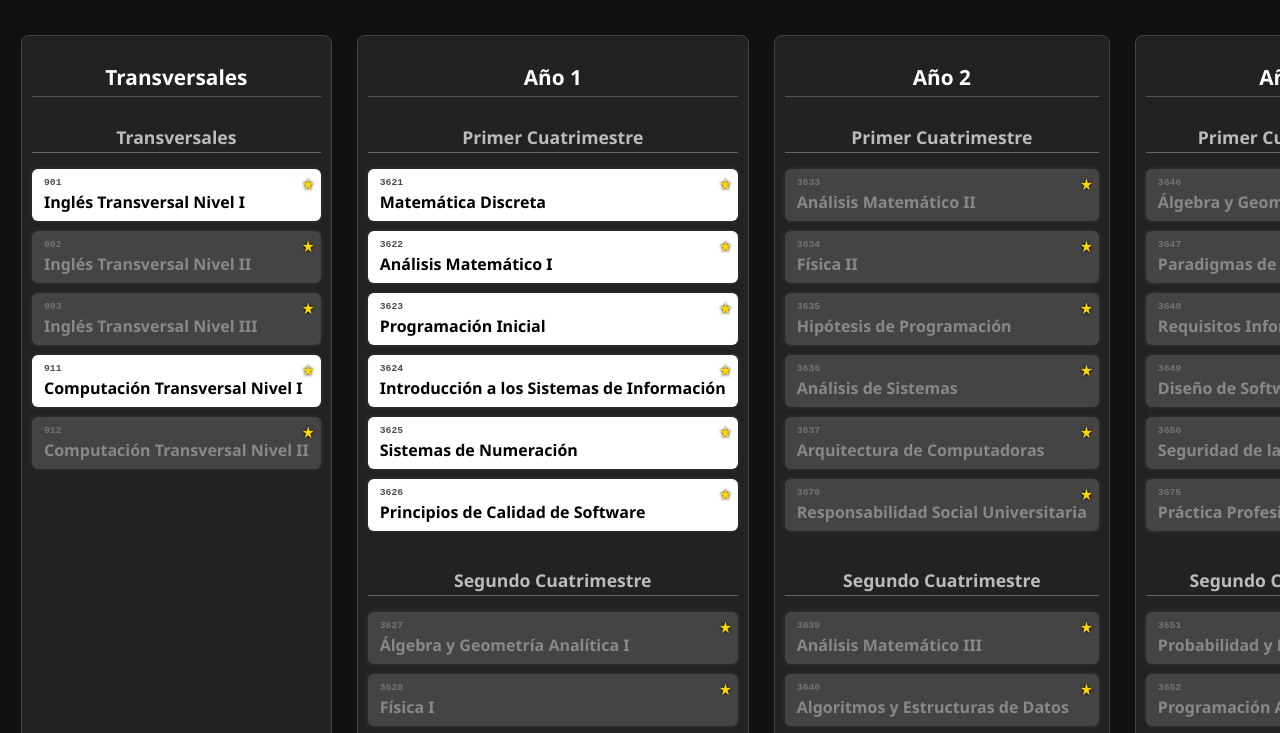
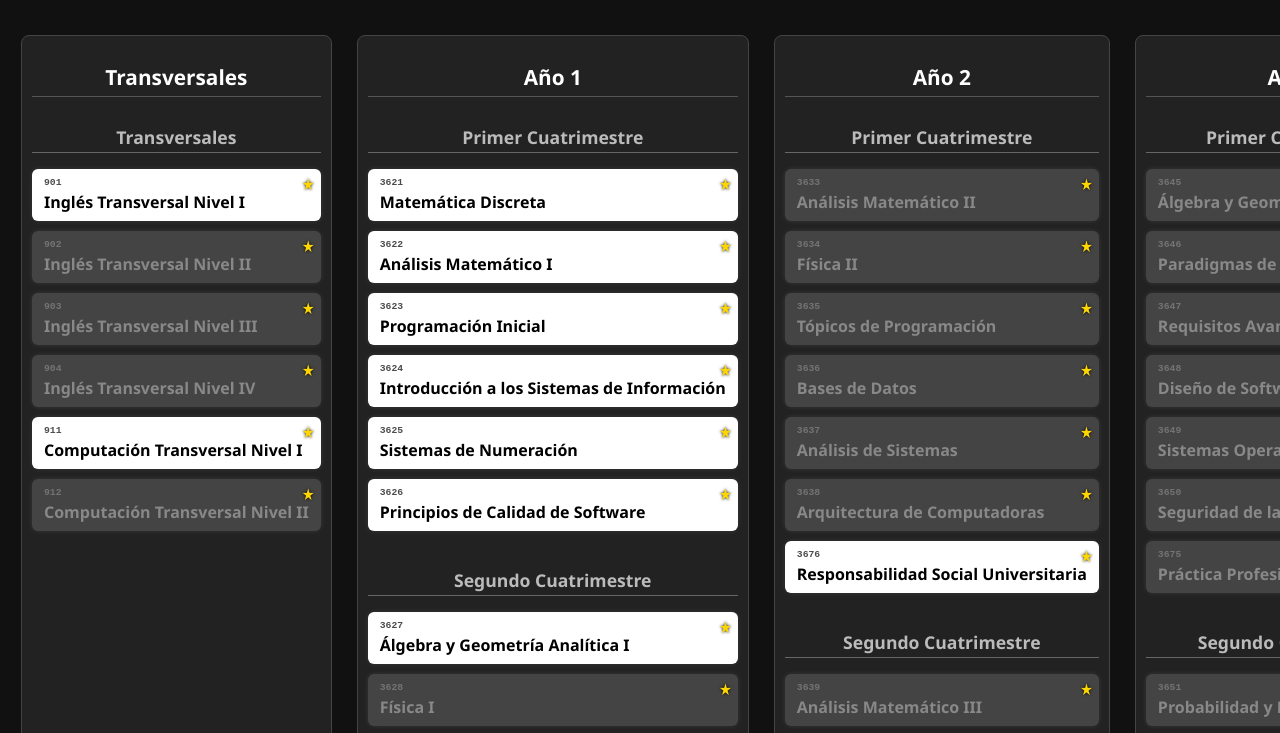
Before and after one commit to ivaa0440/Malla-Ing-Informatica, a plain HTML site: page index.html in a window 1280 px wide. Shown: the part 99-832 px from the top of the page. Drawn offline with Linux system fonts and the light colour scheme.

Commit message:
Update index1.html

```diff
--- a/index.html
+++ b/index.html
@@ -152,14 +152,16 @@
 
   <script>
     const materias = [
-      // Transversales, año 0
+      // Transversales, año 0, cuatrimestre 0
       { codigo: '901', nombre: 'Inglés Transversal Nivel I', año: 0, cuatrimestre: 0, correlativas: [] },
       { codigo: '902', nombre: 'Inglés Transversal Nivel II', año: 0, cuatrimestre: 0, correlativas: ['901'] },
       { codigo: '903', nombre: 'Inglés Transversal Nivel III', año: 0, cuatrimestre: 0, correlativas: ['902'] },
+      { codigo: '904', nombre: 'Inglés Transversal Nivel IV', año: 0, cuatrimestre: 0, correlativas: ['903'] },
       { codigo: '911', nombre: 'Computación Transversal Nivel I', año: 0, cuatrimestre: 0, correlativas: [] },
       { codigo: '912', nombre: 'Computación Transversal Nivel II', año: 0, cuatrimestre: 0, correlativas: ['911'] },
 
       // Primer Año
+      // Primer cuatrimestre
       { codigo: '3621', nombre: 'Matemática Discreta', año: 1, cuatrimestre: 1, correlativas: [] },
       { codigo: '3622', nombre: 'Análisis Matemático I', año: 1, cuatrimestre: 1, correlativas: [] },
       { codigo: '3623', nombre: 'Programación Inicial', año: 1, cuatrimestre: 1, correlativas: [] },
@@ -167,65 +169,76 @@
       { codigo: '3625', nombre: 'Sistemas de Numeración', año: 1, cuatrimestre: 1, correlativas: [] },
       { codigo: '3626', nombre: 'Principios de Calidad de Software', año: 1, cuatrimestre: 1, correlativas: [] },
 
-      { codigo: '3627', nombre: 'Álgebra y Geometría Analítica I', año: 1, cuatrimestre: 2, correlativas: ['3622'] },
+      // Segundo cuatrimestre
+      { codigo: '3627', nombre: 'Álgebra y Geometría Analítica I', año: 1, cuatrimestre: 2, correlativas: [] },
       { codigo: '3628', nombre: 'Física I', año: 1, cuatrimestre: 2, correlativas: ['3622'] },
-      { codigo: '3629', nombre: 'Programación Estructurada Básica', año: 1, cuatrimestre: 2, correlativas: ['3623', '3625'] },
-      { codigo: '3630', nombre: 'Introducción a la Gestión de Proyectos', año: 1, cuatrimestre: 2, correlativas: ['3624'] },
+      { codigo: '3629', nombre: 'Programación Estructurada Básica', año: 1, cuatrimestre: 2, correlativas: ['3623'] },
+      { codigo: '3630', nombre: 'Introducción a la Gestión de Requisitos', año: 1, cuatrimestre: 2, correlativas: ['3624'] },
       { codigo: '3631', nombre: 'Fundamentos de Sistemas Embebidos', año: 1, cuatrimestre: 2, correlativas: ['3625'] },
-      { codigo: '3632', nombre: 'Introducción a los Proyectos Informáticos', año: 1, cuatrimestre: 2, correlativas: ['3626'] },
+      { codigo: '3632', nombre: 'Introducción a los Proyectos Informáticos', año: 1, cuatrimestre: 2, correlativas: [] },
 
       // Segundo Año
-      { codigo: '3633', nombre: 'Análisis Matemático II', año: 2, cuatrimestre: 1, correlativas: ['3622'] },
+      // Primer cuatrimestre
+      { codigo: '3633', nombre: 'Análisis Matemático II', año: 2, cuatrimestre: 1, correlativas: ['3622', '3627'] },
       { codigo: '3634', nombre: 'Física II', año: 2, cuatrimestre: 1, correlativas: ['3628'] },
-      { codigo: '3635', nombre: 'Hipótesis de Programación', año: 2, cuatrimestre: 1, correlativas: ['3629', '3621'] },
-      { codigo: '3636', nombre: 'Análisis de Sistemas', año: 2, cuatrimestre: 1, correlativas: ['3629', '3621'] },
-      { codigo: '3637', nombre: 'Arquitectura de Computadoras', año: 2, cuatrimestre: 1, correlativas: ['3625', '3629'] },
-      { codigo: '3676', nombre: 'Responsabilidad Social Universitaria', año: 2, cuatrimestre: 1, correlativas: ['3626'] },
+      { codigo: '3635', nombre: 'Tópicos de Programación', año: 2, cuatrimestre: 1, correlativas: ['3629', '3621'] },
+      { codigo: '3636', nombre: 'Bases de Datos', año: 2, cuatrimestre: 1, correlativas: ['3629'] },
+      { codigo: '3637', nombre: 'Análisis de Sistemas', año: 2, cuatrimestre: 1, correlativas: ['3624'] },
+      { codigo: '3638', nombre: 'Arquitectura de Computadoras', año: 2, cuatrimestre: 1, correlativas: ['3631'] },
+      { codigo: '3676', nombre: 'Responsabilidad Social Universitaria', año: 2, cuatrimestre: 1, correlativas: [] },
 
+      // Segundo cuatrimestre
       { codigo: '3639', nombre: 'Análisis Matemático III', año: 2, cuatrimestre: 2, correlativas: ['3633'] },
       { codigo: '3640', nombre: 'Algoritmos y Estructuras de Datos', año: 2, cuatrimestre: 2, correlativas: ['3635'] },
       { codigo: '3641', nombre: 'Bases de Datos Aplicadas', año: 2, cuatrimestre: 2, correlativas: ['3636'] },
-      { codigo: '3642', nombre: 'Principios de Interfaces de Sistemas', año: 2, cuatrimestre: 2, correlativas: ['3637', '3626'] },
-      { codigo: '3643', nombre: 'Redes de Computadoras', año: 2, cuatrimestre: 2, correlativas: ['3635', '3637'] },
-      { codigo: '3644', nombre: 'Gestión de las Organizaciones', año: 2, cuatrimestre: 2, correlativas: ['3636', '3635', '3624'] },
-      { codigo: '3645', nombre: 'Taller de Integración', año: 2, cuatrimestre: 2, correlativas: ['3629', '3635', '3636', '3637'] },
+      { codigo: '3642', nombre: 'Principios de Diseño de Sistemas', año: 2, cuatrimestre: 2, correlativas: ['3637'] },
+      { codigo: '3643', nombre: 'Redes de Computadoras', año: 2, cuatrimestre: 2, correlativas: ['3638'] },
+      { codigo: '3644', nombre: 'Gestión de las Organizaciones', año: 2, cuatrimestre: 2, correlativas: [] },
+      { codigo: '3680', nombre: 'Taller de Integración', año: 2, cuatrimestre: 2, correlativas: ['3627', '3628', '3629', '3630', '3631', '3632'] },
 
       // Tercer Año
-      { codigo: '3646', nombre: 'Álgebra y Geometría Analítica II', año: 3, cuatrimestre: 1, correlativas: ['3627'] },
-      { codigo: '3647', nombre: 'Paradigmas de Programación', año: 3, cuatrimestre: 1, correlativas: ['3640', '3635'] },
-      { codigo: '3648', nombre: 'Requisitos Informáticos', año: 3, cuatrimestre: 1, correlativas: ['3641', '3636'] },
-      { codigo: '3649', nombre: 'Diseño de Software', año: 3, cuatrimestre: 1, correlativas: ['3641', '3647'] },
-      { codigo: '3650', nombre: 'Seguridad de la Información', año: 3, cuatrimestre: 1, correlativas: ['3641', '3643'] },
-      { codigo: '3675', nombre: 'Práctica Profesional Supervisada', año: 3, cuatrimestre: 1, correlativas: ['3642'] },
+      // Primer cuatrimestre
+      { codigo: '3645', nombre: 'Álgebra y Geometría Analítica II', año: 3, cuatrimestre: 1, correlativas: ['3627'] },
+      { codigo: '3646', nombre: 'Paradigmas de Programación', año: 3, cuatrimestre: 1, correlativas: ['3640', '3633'] },
+      { codigo: '3647', nombre: 'Requisitos Avanzados', año: 3, cuatrimestre: 1, correlativas: ['3642', '3630'] },
+      { codigo: '3648', nombre: 'Diseño de Software', año: 3, cuatrimestre: 1, correlativas: ['3642', '3636'] },
+      { codigo: '3649', nombre: 'Sistemas Operativos', año: 3, cuatrimestre: 1, correlativas: ['3638'] },
+      { codigo: '3650', nombre: 'Seguridad de la Información', año: 3, cuatrimestre: 1, correlativas: ['3643', '3635', '3638'] },
+      { codigo: '3675', nombre: 'Práctica Profesional Supervisada', año: 3, cuatrimestre: 1, correlativas: ['3642', '3646'] },
 
-      { codigo: '3651', nombre: 'Probabilidad y Estadística', año: 3, cuatrimestre: 2, correlativas: ['3646', '3621'] },
-      { codigo: '3652', nombre: 'Programación Avanzada', año: 3, cuatrimestre: 2, correlativas: ['3649', '3647'] },
-      { codigo: '3653', nombre: 'Tecnologías de Bases de Datos', año: 3, cuatrimestre: 2, correlativas: ['3641'] },
-      { codigo: '3654', nombre: 'Virtualización de Hardware', año: 3, cuatrimestre: 2, correlativas: ['3643', '3644'] },
-      { codigo: '3655', nombre: 'Auditoría y Legislación', año: 3, cuatrimestre: 2, correlativas: ['3643', '3644'] },
+      // Segundo cuatrimestre
+      { codigo: '3651', nombre: 'Probabilidad y Estadística', año: 3, cuatrimestre: 2, correlativas: ['3645', '3639', '3621'] },
+      { codigo: '3652', nombre: 'Programación Avanzada', año: 3, cuatrimestre: 2, correlativas: ['3646'] },
+      { codigo: '3653', nombre: 'Arquitectura de Sistemas Software', año: 3, cuatrimestre: 2, correlativas: ['3648'] },
+      { codigo: '3654', nombre: 'Virtualización de Hardware', año: 3, cuatrimestre: 2, correlativas: ['3649', '3650'] },
+      { codigo: '3655', nombre: 'Auditoría y Legislación', año: 3, cuatrimestre: 2, correlativas: ['3650'] },
 
       // Cuarto Año
+      // Primer cuatrimestre
       { codigo: '3656', nombre: 'Estadística Aplicada', año: 4, cuatrimestre: 1, correlativas: ['3651', '3641'] },
-      { codigo: '3657', nombre: 'Autómatas y Gramáticas', año: 4, cuatrimestre: 1, correlativas: ['3652', '3648'] },
-      { codigo: '3658', nombre: 'Programación Concurrente', año: 4, cuatrimestre: 1, correlativas: ['3652', '3649'] },
-      { codigo: '3659', nombre: 'Diseño de Procesos Avanzados', año: 4, cuatrimestre: 1, correlativas: ['3654', '3644'] },
-      { codigo: '3660', nombre: 'Arquitectura de Software', año: 4, cuatrimestre: 1, correlativas: ['3652', '3649'] },
-      { codigo: '3661', nombre: 'Gestión de Proyectos', año: 4, cuatrimestre: 1, correlativas: ['3656', '3644'] },
+      { codigo: '3657', nombre: 'Autómatas y Gramáticas', año: 4, cuatrimestre: 1, correlativas: ['3646'] },
+      { codigo: '3658', nombre: 'Programación Concurrente', año: 4, cuatrimestre: 1, correlativas: ['3652'] },
+      { codigo: '3659', nombre: 'Gestión Aplicada al Desarrollo de Software I', año: 4, cuatrimestre: 1, correlativas: ['3653', '3647'] },
+      { codigo: '3660', nombre: 'Sistemas Operativos Avanzados', año: 4, cuatrimestre: 1, correlativas: ['3654'] },
+      { codigo: '3661', nombre: 'Gestión de Proyectos', año: 4, cuatrimestre: 1, correlativas: ['3651', '3650', '3644'] },
 
+      // Segundo cuatrimestre
       { codigo: '3662', nombre: 'Matemática Aplicada', año: 4, cuatrimestre: 2, correlativas: ['3651'] },
       { codigo: '3663', nombre: 'Lenguajes y Compiladores', año: 4, cuatrimestre: 2, correlativas: ['3657'] },
-      { codigo: '3664', nombre: 'Inteligencia Artificial', año: 4, cuatrimestre: 2, correlativas: ['3651', '3646'] },
-      { codigo: '3665', nombre: 'Gestión Aplicada al Desarrollo de Software II', año: 4, cuatrimestre: 2, correlativas: ['3659', '3652'] },
-      { codigo: '3666', nombre: 'Seguridad Aplicada y Forensia', año: 4, cuatrimestre: 2, correlativas: ['3655', '3652', '3649'] },
+      { codigo: '3664', nombre: 'Inteligencia Artificial', año: 4, cuatrimestre: 2, correlativas: ['3652', '3662'] },
+      { codigo: '3665', nombre: 'Gestión Aplicada al Desarrollo de Software II', año: 4, cuatrimestre: 2, correlativas: ['3659'] },
+      { codigo: '3666', nombre: 'Seguridad Aplicada y Personas', año: 4, cuatrimestre: 2, correlativas: ['3655', '3652', '3659'] },
       { codigo: '3667', nombre: 'Gestión de la Calidad en Procesos de Sistemas', año: 4, cuatrimestre: 2, correlativas: ['3647'] },
 
       // Quinto Año
+      // Primer cuatrimestre
       { codigo: '3668', nombre: 'Inteligencia Artificial Aplicada', año: 5, cuatrimestre: 1, correlativas: ['3664', '3656'] },
-      { codigo: '3669', nombre: 'Innovación y Emprendedorismo', año: 5, cuatrimestre: 1, correlativas: ['3661'] },
-      { codigo: '3670', nombre: 'Ciencia de Datos', año: 5, cuatrimestre: 1, correlativas: ['3664', '3656'] },
-      { codigo: '3671', nombre: 'Proyecto Final de Carrera*', año: 5, cuatrimestre: 1, correlativas: ['3667', '3661', '3660'] },
-      { codigo: '3672', nombre: 'Electiva I', año: 5, cuatrimestre: 1, correlativas: ['3658', '3661', '3663'] },
+      { codigo: '3669', nombre: 'Innovación y Emprendedorismo', año: 5, cuatrimestre: 1, correlativas: ['3664'] },
+      { codigo: '3670', nombre: 'Ciencia de Datos', año: 5, cuatrimestre: 1, correlativas: ['3665'] },
+      { codigo: '3671', nombre: 'Proyecto Final de Carrera', año: 5, cuatrimestre: 1, correlativas: ['3667', '3655', '3661', '3663'] },
+      { codigo: '3672', nombre: 'Electiva I', año: 5, cuatrimestre: 1, correlativas: [] },
 
+      // Segundo cuatrimestre
       { codigo: '3673', nombre: 'Electiva II', año: 5, cuatrimestre: 2, correlativas: ['3662', '3666'] },
       { codigo: '3674', nombre: 'Electiva III', año: 5, cuatrimestre: 2, correlativas: ['3664', '3665'] },
 
@@ -245,7 +258,6 @@
       col.className = 'year';
       col.innerHTML = `<h2>${año === 0 ? 'Transversales' : `Año ${año}`}</h2>`;
 
-      // Para transversales cuatrimestre 0, para otros años 1 y 2
       const cuatrimestres = (año === 0) ? [0] : [1, 2];
       cuatrimestres.forEach(cuatrimestre => {
         const term = document.createElement('div');
@@ -260,14 +272,12 @@
           const s = document.createElement('div');
           s.className = 'subject';
 
-          // Revisar si está aprobada
           if (estado[materia.codigo]) s.classList.add('approved');
-          // Si no, revisar si está bloqueada
           else if (!correlativasCumplidas(materia)) s.classList.add('locked');
 
           s.setAttribute('data-codigo', materia.codigo);
 
-          // Agregamos la estrella solo si NO está aprobada (visible)
+          // La estrella solo visible si no aprobada
           const starHTML = estado[materia.codigo] ? '' : `<span class="star-counter">★</span>`;
 
           s.innerHTML = `<small>${materia.codigo}</small>${materia.nombre}${starHTML}`;
@@ -282,12 +292,11 @@
           s.appendChild(tooltip);
 
           s.addEventListener('click', () => {
-            if (s.classList.contains('locked')) return; // no hacer nada si bloqueada
+            if (s.classList.contains('locked')) return;
 
             if (s.classList.contains('approved')) {
               s.classList.remove('approved');
               estado[materia.codigo] = false;
-              // Mostrar estrella al quitar aprobación
               if (!s.querySelector('.star-counter')) {
                 const starSpan = document.createElement('span');
                 starSpan.className = 'star-counter';
@@ -297,7 +306,6 @@
             } else {
               s.classList.add('approved');
               estado[materia.codigo] = true;
-              // Ocultar estrella en la materia
               const star = s.querySelector('.star-counter');
               if (star) star.style.opacity = '0';
             }
@@ -319,7 +327,6 @@
     }
 
     function actualizarEstado() {
-      // actualizar clases y contador estrellas
       const materiasDivs = document.querySelectorAll('.subject');
       let aprobadas = 0;
 
@@ -329,22 +336,18 @@
           div.classList.add('approved');
           div.classList.remove('locked');
           aprobadas++;
-          // ocultar estrella en la materia
           const star = div.querySelector('.star-counter');
           if (star) star.style.opacity = '0';
         } else {
-          // Bloqueadas si correlativas no cumplidas y no aprobada
           const materia = materias.find(m => m.codigo === codigo);
           if (!correlativasCumplidas(materia)) {
             div.classList.add('locked');
             div.classList.remove('approved');
-            // mostrar estrella
             const star = div.querySelector('.star-counter');
             if (star) star.style.opacity = '1';
           } else {
             div.classList.remove('locked');
             div.classList.remove('approved');
-            // mostrar estrella
             const star = div.querySelector('.star-counter');
             if (star) star.style.opacity = '1';
           }
@@ -355,7 +358,6 @@
 
     function inicializar() {
       malla.innerHTML = '';
-      // años de 0 a 5 (0 = transversales)
       for (let a = 0; a <= 5; a++) {
         malla.appendChild(crearColumna(a));
       }
@@ -364,7 +366,6 @@
 
     resetBtn.addEventListener('click', () => {
       localStorage.removeItem("estadoMaterias");
-      // limpiar estado en memoria
       for (const codigo in estado) {
         if (Object.hasOwnProperty.call(estado, codigo)) {
           estado[codigo] = false;
```
